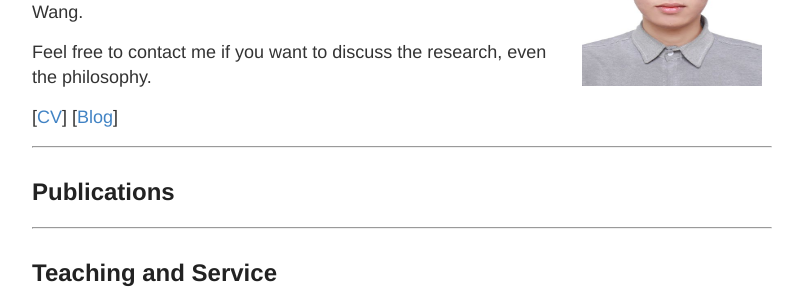
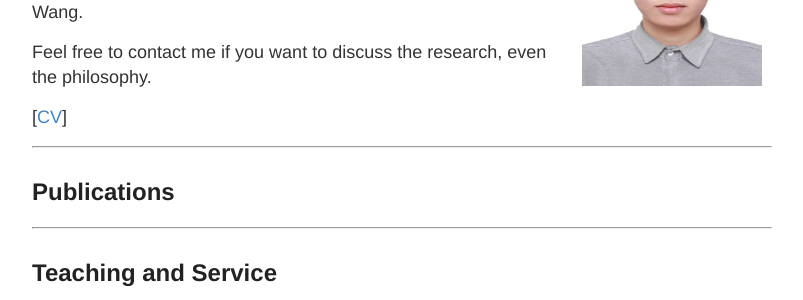
Before and after one commit to tongyuding/tongyuding.github.io, a Jekyll site: the page built from index.md, in a window 1280 px wide. Shown: the part 212-512 px from the top of the page, without its empty margins (238-1041 px from the left). Built offline with Jekyll 4.4.1, drawn with Linux system fonts in a browser that asks for light colours.

Commit message:
Update index.md

```diff
--- a/index.md
+++ b/index.md
@@ -14,7 +14,7 @@ Prior to Cityu, I worked in [Nanjing Catinfo](https://www.catinfo.cn/) with Keqi
 Feel free to contact me if you want to discuss the research, even the philosophy.
 
 
-[[CV](/ding_cv.pdf)] [[Blog](https://www.zhihu.com/people/shui-jing-dong)]
+[[CV](/ding_cv.pdf)]
 
 ---
 
```
